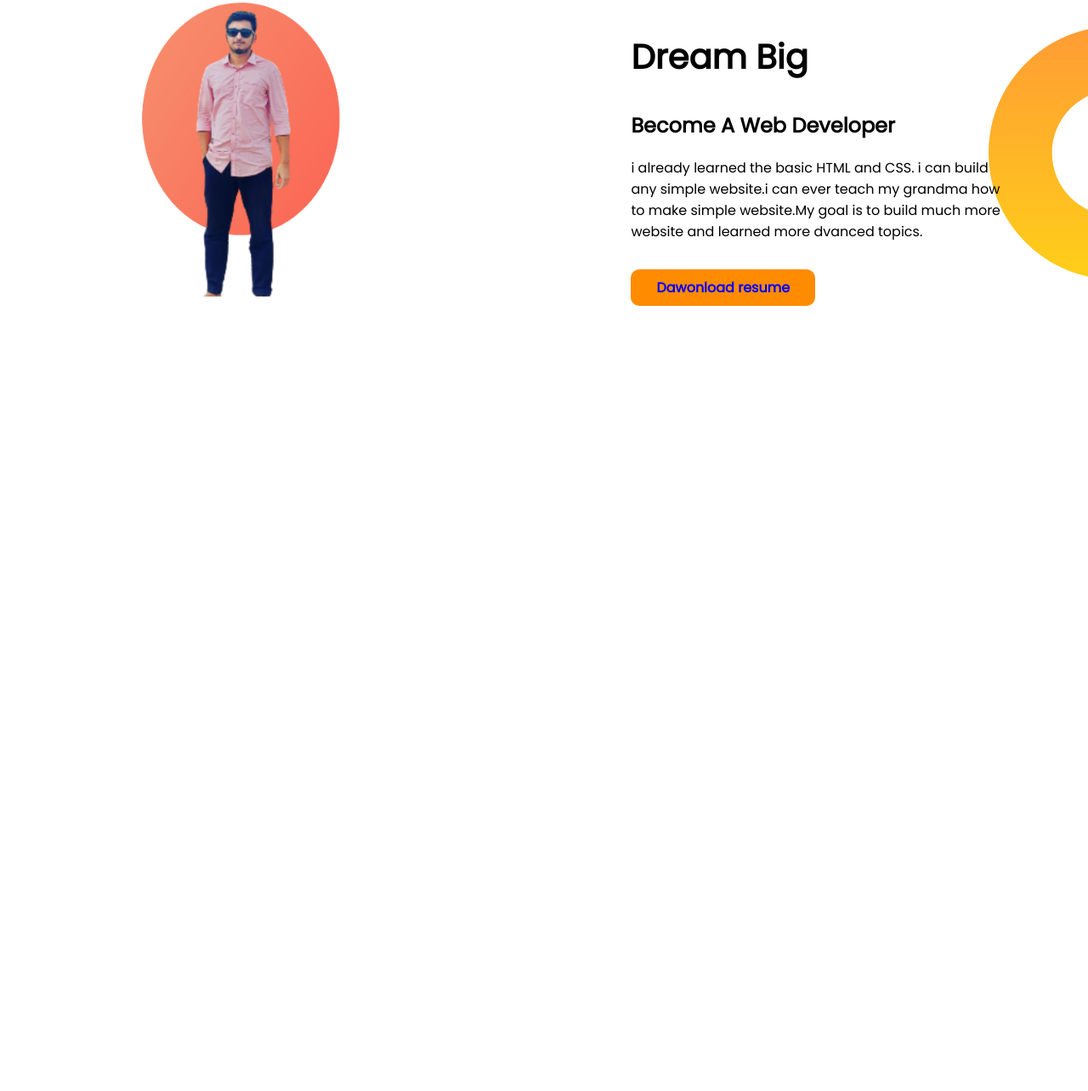
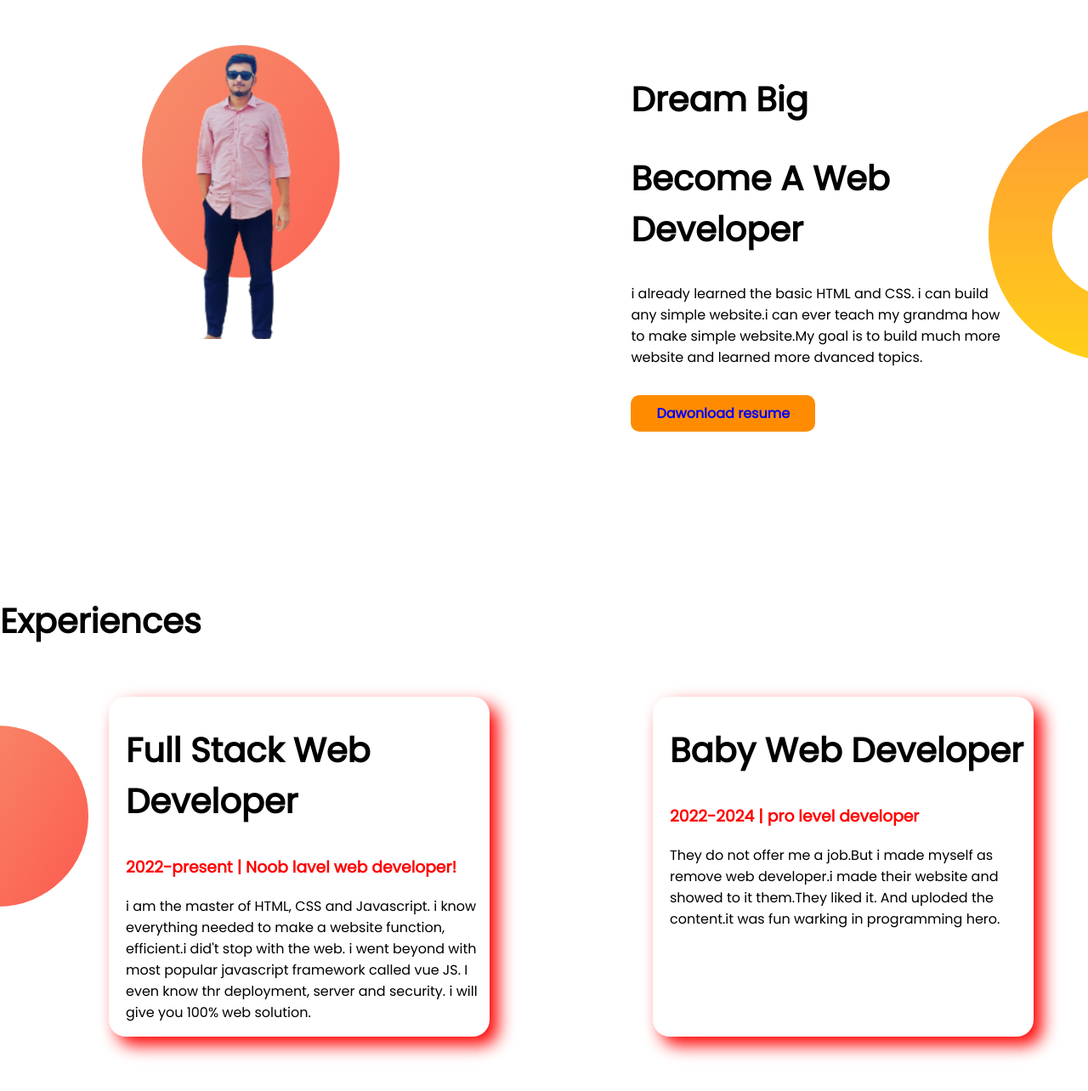
Before and after one commit to sakibjpz/developer.portfolio, a plain HTML site: page index.html in a window 1280 px wide. Shown: the part 762-2046 px from the top of the page at 85% size. Before the commit the page ends 1271 px from the top, so only its background shows below. Drawn offline with Linux system fonts and the light colour scheme.

Commit message:
added more style

```diff
--- a/index.html
+++ b/index.html
@@ -13,7 +13,7 @@
 </head>
 
 <body>
-    <section class="top">
+    <section class="top flexible-container">
         <div class="width">
             <h1>
                 Welcome to
@@ -37,7 +37,7 @@
             <img src="my-bg2.png" alt="">
         </div>
     </section>
-    <section class="dream-big">
+    <section class="dream-big flexible-container">
         <div class="width">
             <img src="images/gg.png" alt="">
         </div>
@@ -53,6 +53,33 @@
                     <a class="link-button" target="_blank" href=""> Dawonload resume</a>
         </div>
     </section>
+
+    <section class="experience">
+        <h1>Experiences</h1><br>
+        <div class="flexible-container">
+            <div class="experience_item">
+                <h1>Full Stack Web Developer</h1>
+                <h3 class="one">2022-present | Noob lavel web developer!</h3>
+                <p>
+                    i am the master of HTML, CSS and Javascript. i know everything needed to make a website function,
+                    efficient.i did't stop with the web. i went beyond with most popular javascript framework called vue
+                    JS.
+                    I even know thr deployment, server and security. i will give you 100% web solution.
+                </p>
+            </div>
+            <div class="experience_item">
+                <h1>Baby Web Developer</h1>
+                <h3 class="one">2022-2024 | pro level developer</h3>
+                <p>
+                    They do not offer me a job.But i made myself as remove web developer.i made their website and showed
+                    to
+                    it them.They liked it. And uploded the content.it was fun warking in programming hero.
+
+                </p>
+
+            </div>
+        </div>
+    </section>
 </body>
 
 </html>
--- a/style.css
+++ b/style.css
@@ -8,18 +8,24 @@ h1 {
 
 }
 
+h2 {
+    font-size: 40px;
+}
+
 .one {
     color: rgb(255, 0, 0);
 }
 
-section {
+.flexible-container {
     display: flex;
-    margin-bottom: 50px;
+    margin-bottom: 100px;
 }
+
 
 .width {
     width: 50%;
     padding: 8%;
+
 }
 
 .width img {
@@ -45,3 +51,19 @@ section {
     background-repeat: no-repeat;
     background-position: right;
 }
+
+.experience_item {
+    width: 500px;
+    margin-left: 10%;
+    margin-right: 5%;
+    padding-left: 20px;
+    box-shadow: 10px 10px 20px red;
+    border-radius: 20px;
+}
+
+.experience {
+    background-image: url(images/exp-bg.png);
+    background-repeat: no-repeat;
+    background-position: left;
+
+}
```
